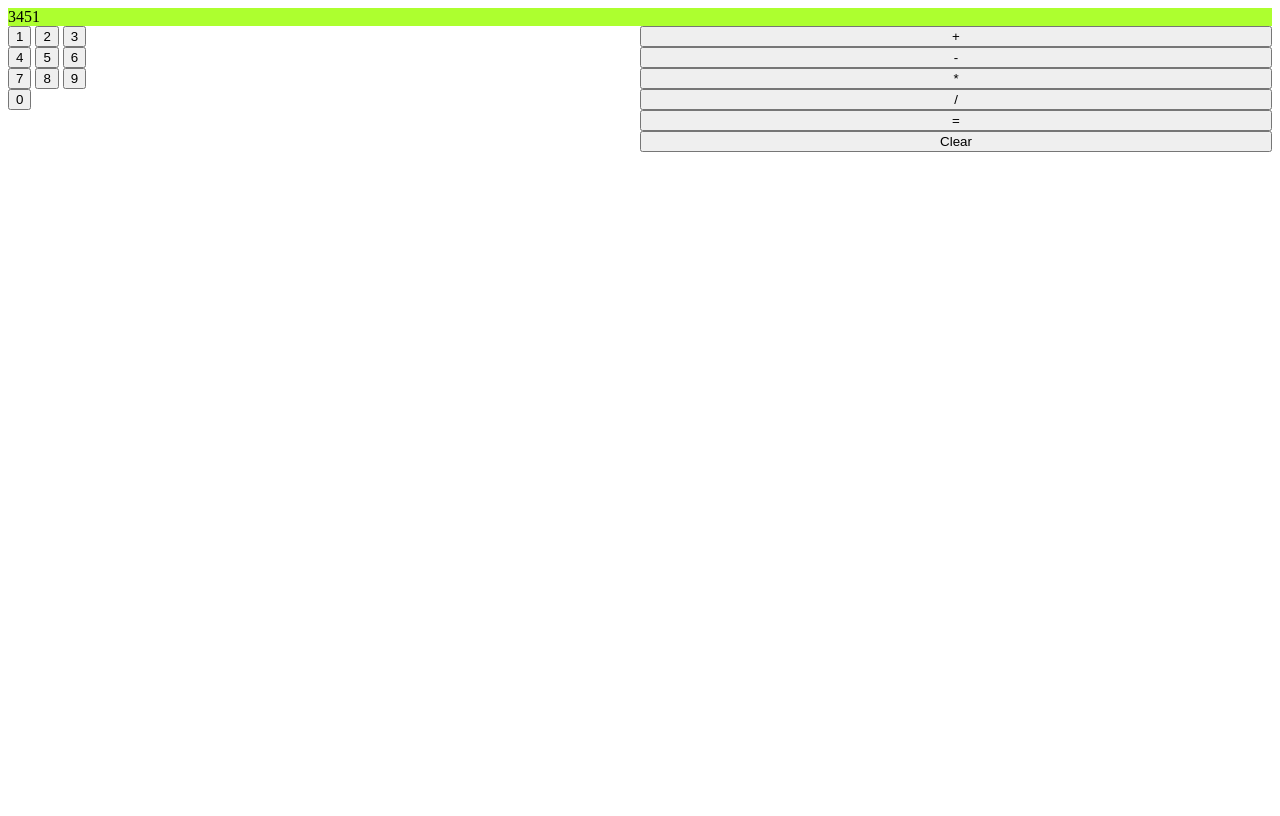
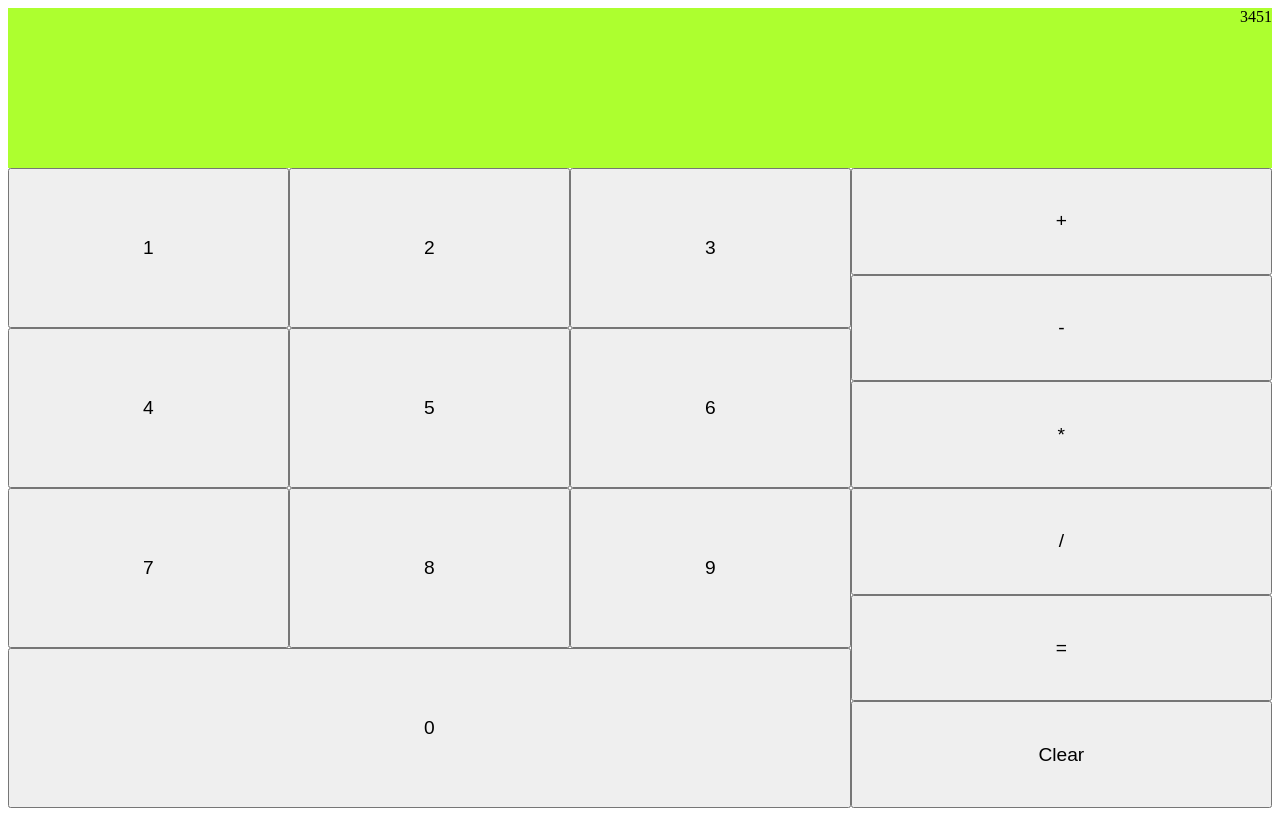
Before and after one commit to hlmurph/calculator, a plain HTML site: page index.html in a window 1280 px wide. Drawn offline with Linux system fonts and the light colour scheme.

Commit message:
Improve style/layout

```diff
--- a/index.html
+++ b/index.html
@@ -8,29 +8,30 @@
     <link rel="stylesheet" href="styles.css">
 </head>
 <body>
+    <div id="calculator">
         <div id="display">3451</div>
-    <div id="container">
-        <div id="numPad">
-            <div class="numRow">
+        <div id="keypad">
+            <div id="num-pad">
+                <div class="num-row">
                     <button class="number" id="1">1</button>
                     <button class="number" id="2">2</button>
                     <button class="number" id="3">3</button>
                 </div>
-            <div class="numRow">
+                <div class="num-row">
                     <button class="number" id="4">4</button>
                     <button class="number" id="5">5</button>
                     <button class="number" id="6">6</button>
                 </div>
-            <div class="numRow">
+                <div class="num-row">
                     <button class="number" id="7">7</button>
                     <button class="number" id="8">8</button>
                     <button class="number" id="9">9</button>
                 </div>
-            <div class="numRow">
+                <div class="num-row">
                     <button class="number" id="0">0</button>
                 </div>
             </div>
-        <div id="operatorPad">
+            <div id="operator-pad">
                 <button class="operator" id="+">+</button>
                 <button class="operator" id="-">-</button>
                 <button class="operator" id="*">*</button>
@@ -39,5 +40,6 @@
                 <button class="operator" id="clear">Clear</button>
             </div>
         </div>
+    </div>
 </body>
 </html>
--- a/styles.css
+++ b/styles.css
@@ -6,26 +6,49 @@
 
 }
 
-#display {
-    background-color: greenyellow;
+.number {
+    height: 100%;
 }
 
-#container {
+.num-row {
+    display: flex;
+    flex: 1;
+    align-items: center;
+    justify-content: center;
+}
+
+#calculator {
+    display: flex;
+    flex-direction: column;
+    height: 100vh;
+}
+
+#display {
+
+    text-align: right;
+    background-color: greenyellow;
+    flex: 1;
+}
+
+#keypad {
+    flex: 4;
     display: flex;
 }
 
-#numPad {
+#num-pad {
+    display: flex;
+    flex: 2;
+    flex-direction: column;
+}
+
+
+#operator-pad {
     display: flex;
     flex: 1;
     flex-direction: column;
 }
 
-#numRow {
+button {
     flex: 1;
+    font-size: larger;
 }
-
-#operatorPad {
-    display: flex;
-    flex: 1;
-    flex-direction: column;
-}
```
Also changed, not shown: 1 other file. Lines whose indentation alone changed are shown as unchanged.
